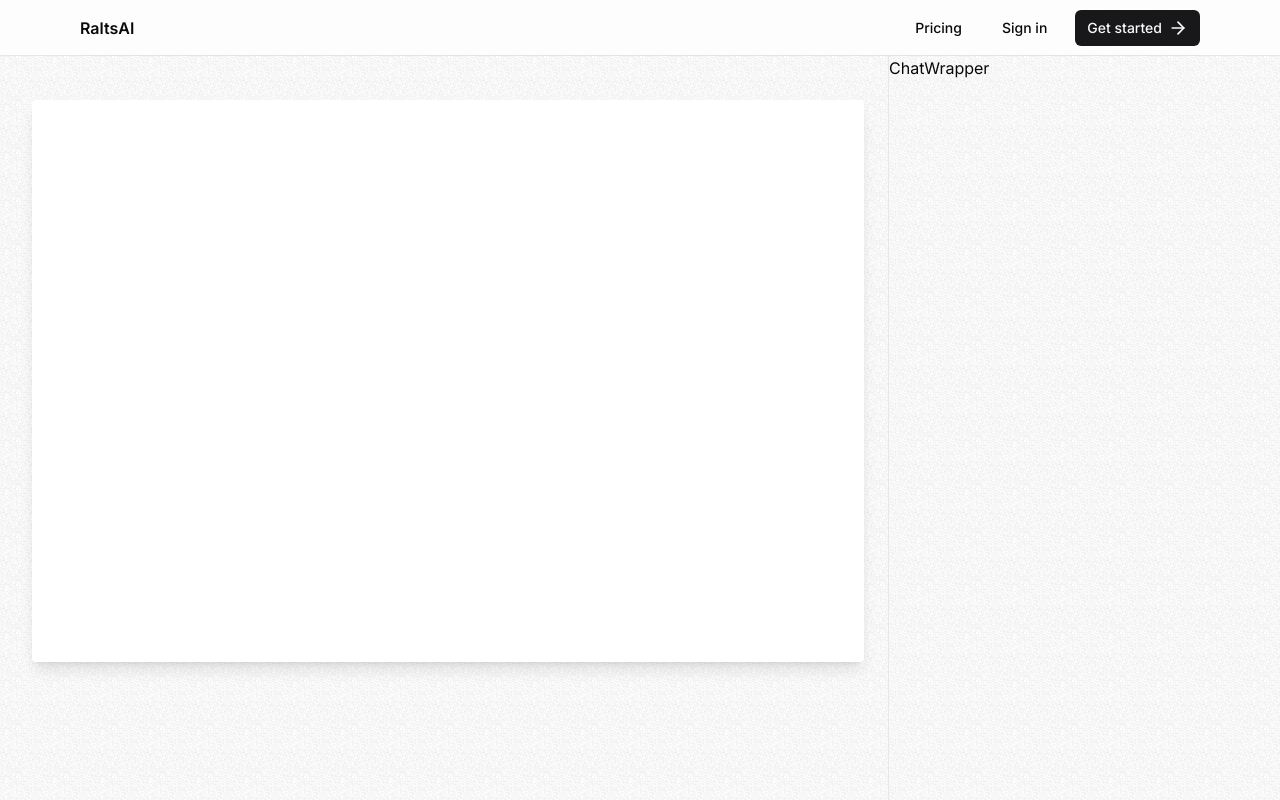
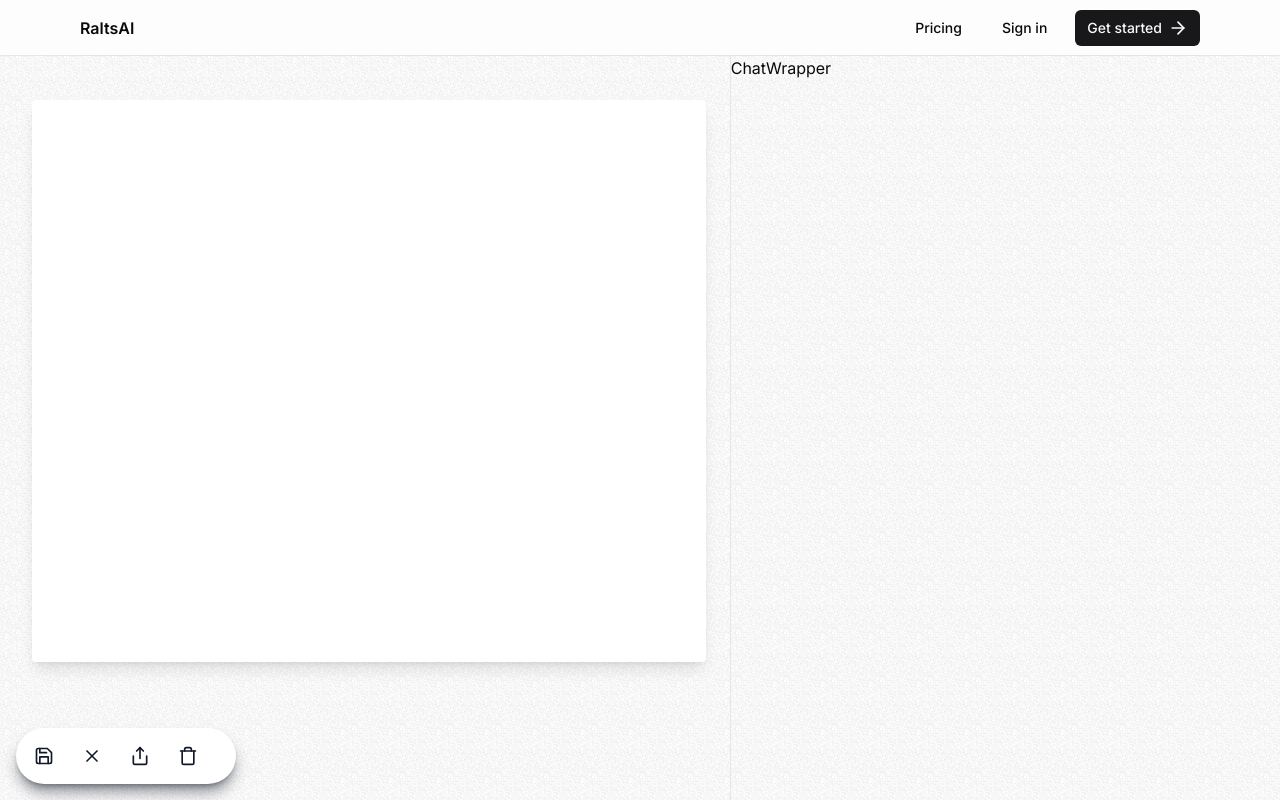
Before and after one commit to RonakAsnani/articleSaaS, a Next.js app: page /dashboard/1 in a window 1280 px wide. Built offline with nearby package versions, Linux system fonts and the light colour scheme; no server answers; the database is empty.

Commit message:
added token middleware, article render and text highlight on it

```diff
--- a/components/ArticleRenderer.jsx
+++ b/components/ArticleRenderer.jsx
@@ -4,12 +4,27 @@ import React, { useEffect, useState } from "react";
 import api from "@/lib/api";
 import useGlobalStore from "@/store";
 
+import { Button } from "@/components/ui/button";
+import { script } from "../lib/iframescript";
 const ArticleRenderer = () => {
   const [html, setHtml] = useState("");
   const [iframeUrl, setIframeUrl] = useState("");
+  const [xpathData, setXpathData] = useState("");
   const articleData = useGlobalStore((state) => state.articleData);
+
+  const activate = () => {
+    const iframeElement = document.getElementById("myIframe");
+    iframeElement.contentWindow.activateDomInspector();
+    window.addEventListener("message", function (event) {
+      if (event.source === iframeElement.contentWindow) {
+        var resultFromIframe = event.data.xpath;
+        setXpathData(resultFromIframe);
+        console.log(resultFromIframe);
+      }
+    });
+  };
   useEffect(() => {
-    const call = async () => {
+    const fetchUrlDetails = async () => {
       try {
         const res = await api.get(
           `/api/article/fetchExternal?url=${encodeURIComponent(
@@ -17,26 +32,53 @@ const ArticleRenderer = () => {
           )}`
         );
         const data = res.data;
-        setHtml(data.html_content);
-        console.log(data, "data");
-        const blob = new Blob([data.html_content], { type: "text/html" });
+        const htmlContentWithScript = `
+            <html>
+              <head>
+                <script >
+                  ${script}
+                </script>
+              </head>
+              <body>
+                ${data.html_content}
+              </body>
+            </html>
+          `;
+        setHtml(htmlContentWithScript);
+        const blob = new Blob([htmlContentWithScript], { type: "text/html" });
         setIframeUrl(URL.createObjectURL(blob));
+        hello();
       } catch (error) {
         console.log(error);
       }
     };
-    call();
+    fetchUrlDetails();
   }, [articleData]);
   return (
     <div
       className="max-w-4xl mx-auto my-5 p-4 bg-white shadow-lg rounded overflow-auto"
-      style={{ maxHeight: "900px", minWidth: "650px" }}
+      style={{ maxHeight: "100%", minWidth: "40%" }}
     >
+      <div className="fixed bottom-4 left-4 bg-white backdrop-blur-md rounded-full p-2 space-x-2 shadow-lg shadow-gray-900/50 w-[220px]">
+        <Button className="rounded-full" size="icon" variant="ghost">
+          <SaveIcon className="h-5 w-5 text-gray-900" onClick={activate} />
+        </Button>
+        <Button className="rounded-full" size="icon" variant="ghost">
+          <XIcon className="h-5 w-5 text-gray-900" />
+        </Button>
+        <Button className="rounded-full" size="icon" variant="ghost">
+          <ShareIcon className="h-5 w-5 text-gray-900" />
+        </Button>
+        <Button className="rounded-full" size="icon" variant="ghost">
+          <TrashIcon className="h-5 w-5 text-gray-900" />
+        </Button>
+      </div>
       <iframe
+        id="myIframe"
         src={iframeUrl}
         frameBorder="0"
         allowFullScreen
-        width="800px"
+        width="100%"
         height="530px"
       />
     </div>
@@ -44,3 +86,86 @@ const ArticleRenderer = () => {
 };
 
 export default ArticleRenderer;
+
+function SaveIcon(props) {
+  return (
+    <svg
+      {...props}
+      xmlns="http://www.w3.org/2000/svg"
+      width="24"
+      height="24"
+      viewBox="0 0 24 24"
+      fill="none"
+      stroke="currentColor"
+      strokeWidth="2"
+      strokeLinecap="round"
+      strokeLinejoin="round"
+    >
+      <path d="M19 21H5a2 2 0 0 1-2-2V5a2 2 0 0 1 2-2h11l5 5v11a2 2 0 0 1-2 2z" />
+      <polyline points="17 21 17 13 7 13 7 21" />
+      <polyline points="7 3 7 8 15 8" />
+    </svg>
+  );
+}
+
+function ShareIcon(props) {
+  return (
+    <svg
+      {...props}
+      xmlns="http://www.w3.org/2000/svg"
+      width="24"
+      height="24"
+      viewBox="0 0 24 24"
+      fill="none"
+      stroke="currentColor"
+      strokeWidth="2"
+      strokeLinecap="round"
+      strokeLinejoin="round"
+    >
+      <path d="M4 12v8a2 2 0 0 0 2 2h12a2 2 0 0 0 2-2v-8" />
+      <polyline points="16 6 12 2 8 6" />
+      <line x1="12" x2="12" y1="2" y2="15" />
+    </svg>
+  );
+}
+
+function TrashIcon(props) {
+  return (
+    <svg
+      {...props}
+      xmlns="http://www.w3.org/2000/svg"
+      width="24"
+      height="24"
+      viewBox="0 0 24 24"
+      fill="none"
+      stroke="currentColor"
+      strokeWidth="2"
+      strokeLinecap="round"
+      strokeLinejoin="round"
+    >
+      <path d="M3 6h18" />
+      <path d="M19 6v14c0 1-1 2-2 2H7c-1 0-2-1-2-2V6" />
+      <path d="M8 6V4c0-1 1-2 2-2h4c1 0 2 1 2 2v2" />
+    </svg>
+  );
+}
+
+function XIcon(props) {
+  return (
+    <svg
+      {...props}
+      xmlns="http://www.w3.org/2000/svg"
+      width="24"
+      height="24"
+      viewBox="0 0 24 24"
+      fill="none"
+      stroke="currentColor"
+      strokeWidth="2"
+      strokeLinecap="round"
+      strokeLinejoin="round"
+    >
+      <path d="M18 6 6 18" />
+      <path d="m6 6 12 12" />
+    </svg>
+  );
+}
--- /dev/null
+++ b/lib/iframescript.js
@@ -0,0 +1,66 @@
+export const script = `function activateDomInspector() {
+  let highlightedElement = null;
+  let isInspectorActive = true;
+  let originalCursorStyle = ''; // Variable to store the original cursor style
+
+  // Highlight function
+  function highlightElement(element) {
+      if (highlightedElement) {
+          highlightedElement.style.backgroundColor = '';
+          highlightedElement.style.cursor = originalCursorStyle; // Reset cursor style
+      }
+      originalCursorStyle = element.style.cursor; // Store the original cursor style
+      element.style.backgroundColor = 'yellow';
+      element.style.cursor = 'crosshair';
+      highlightedElement = element;
+  }
+
+  // Mouseover event handler
+  function handleMouseOver(event) {
+      if (!isInspectorActive) return;
+      const target = event.target;
+      highlightElement(target);
+  }
+
+  // Click event handler
+  function handleClick(event) {
+      if (!isInspectorActive) return;
+      const target = event.target;
+      const xpath = getXPath(target);
+      // alert('XPath of the clicked element: ' + xpath);
+      stopInspector();
+      highlightElement(target);
+      window.parent.postMessage({ xpath: target.textContent }, '*');
+      return xpath;
+  }
+
+  // Deactivate DOM inspector
+  function stopInspector() {
+      isInspectorActive = false;
+      document.removeEventListener('mouseover', handleMouseOver);
+      document.removeEventListener('click', handleClick);
+      if (highlightedElement) {
+          highlightedElement.style.cursor = originalCursorStyle; // Reset cursor style
+      }
+  }
+
+  // Get XPath of the element
+  function getXPath(element) {
+      if (element.id !== '') {
+          return '//' + element.tagName.toLowerCase() + '[@id="' + element.id + '"]';
+      }
+      if (element === document.body) {
+          return element.tagName.toLowerCase();
+      }
+      const siblings = Array.from(element.parentNode.children);
+      const index = siblings.indexOf(element) + 1;
+      return getXPath(element.parentNode) + '/' + element.tagName.toLowerCase() + '[' + index + ']';
+  }
+
+  // Attach event listeners
+  document.addEventListener('mouseover', handleMouseOver);
+  document.addEventListener('click', handleClick);
+
+  return stopInspector;
+}
+`;
--- a/models/articles.js
+++ b/models/articles.js
@@ -9,9 +9,6 @@ const ArticleSchema = new Schema(
     url: {
       type: String,
       required: [true, "URL is required"],
-    },
-    chats: {
-      type: Array,
     },
     highlightedArea: {
       type: [Schema.Types.ObjectId],
--- a/package.json
+++ b/package.json
@@ -18,10 +18,12 @@
     "@tailwindcss/typography": "^0.5.12",
     "axios": "^1.6.8",
     "bcrypt": "^5.1.1",
+    "cheerio": "^1.0.0-rc.12",
     "class-variance-authority": "^0.7.0",
     "clsx": "^2.1.0",
     "date-fns": "^3.6.0",
     "js-cookie": "^3.0.5",
+    "jsdom": "^24.0.0",
     "jsonwebtoken": "^9.0.2",
     "jwt-decode": "^4.0.0",
     "lucide-react": "^0.367.0",
@@ -38,6 +40,8 @@
     "redux": "^5.0.1",
     "tailwind-merge": "^2.2.2",
     "tailwindcss-animate": "^1.0.7",
+    "xmldom": "^0.6.0",
+    "xpath": "^0.0.34",
     "zustand": "^4.5.2"
   },
   "devDependencies": {
```
Also changed, not shown: middleware.js (+7 -1 lines), models/analyzedText.js (+6 -13 lines), 1 other file (tests, documents, lock files or other folders).
